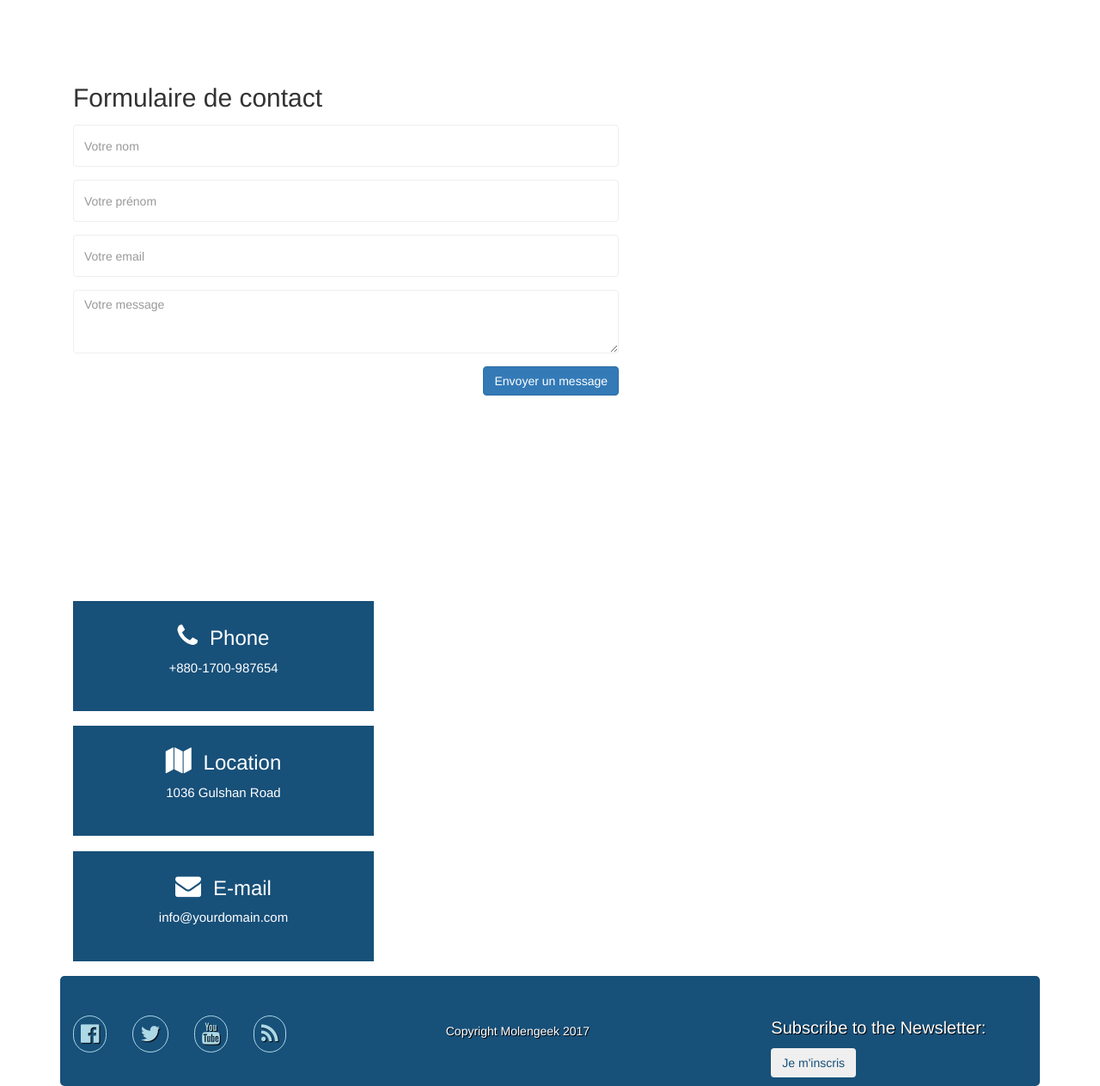
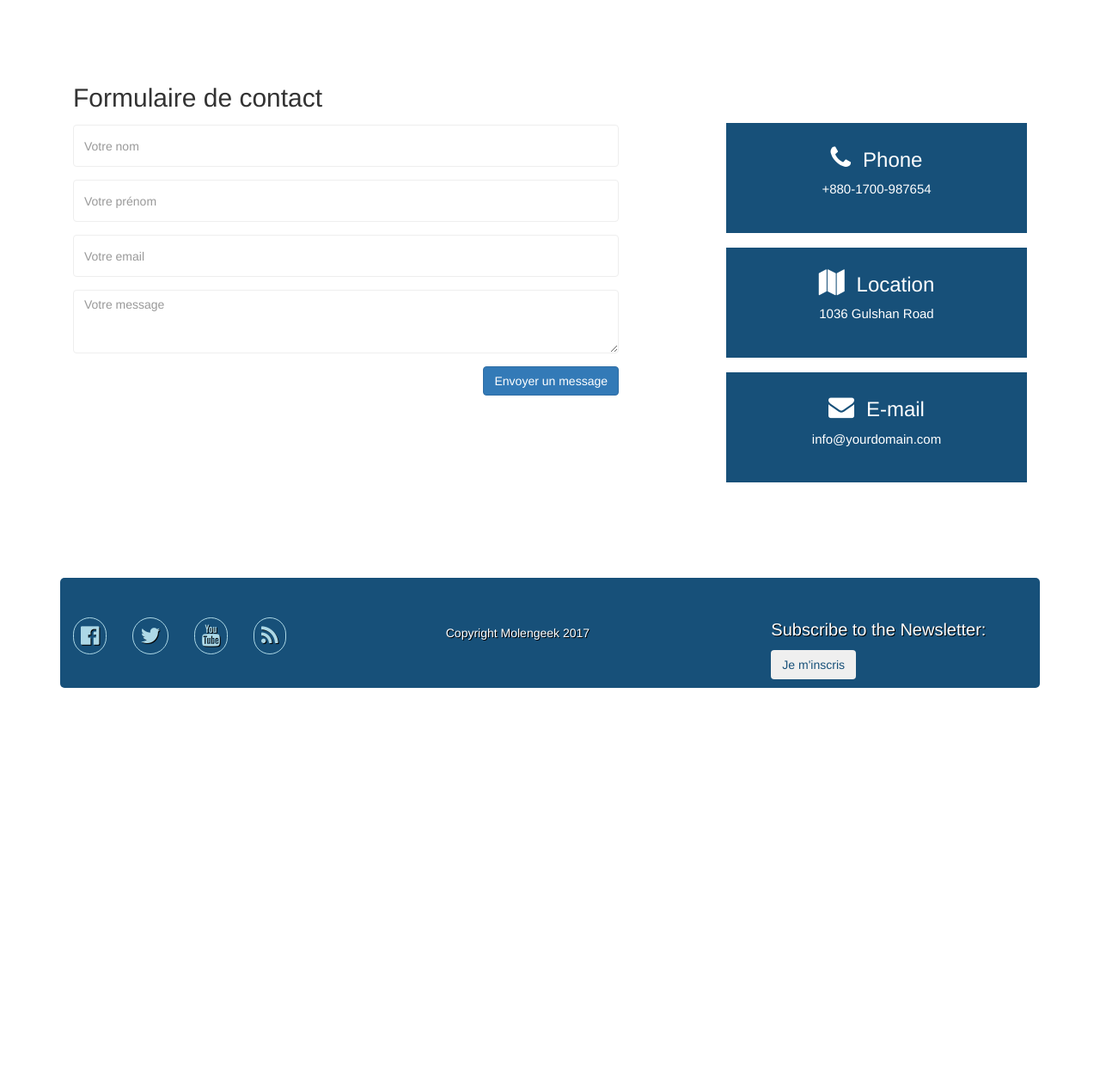
Before and after one commit to dyablinus/schepmans_clean, a CodeIgniter app: page /schepmans/contact in a window 1280 px wide. Shown: the part 189-1452 px from the top of the page at 86% size. After the commit the page ends 989 px from the top, so only its background shows below. Run offline with CodeIgniter, Linux system fonts and the light colour scheme; some libraries are stand-ins or nearby versions.

Commit message:
Alignement de la page contact

```diff
--- a/application/views/schepmans/contact.php
+++ b/application/views/schepmans/contact.php
@@ -30,10 +30,10 @@
 
                 </form>
             </div>
-        </div>
+
 
             <br>
-        </div>
+
 
 
             <?php echo validation_errors("<p class='alert alert-dissmissable alert-danger'>"); ?>
--- a/application/views/template/base/index.php
+++ b/application/views/template/base/index.php
@@ -73,4 +73,3 @@
     </script>
 </body>
 </html>
-        <!-- Page Content Slider -->
--- a/assets/css/contact.css
+++ b/assets/css/contact.css
@@ -65,7 +65,8 @@ text-align: center;
     font-size: 15px;
 }
 .first-box {
-    margin-top: 11%;
+   margin-top: 9%;
+    margin-left: 95px;
 }
 #contact_box>.contact_icon{
     color: white;
```
Lines whose indentation alone changed are shown as unchanged.
